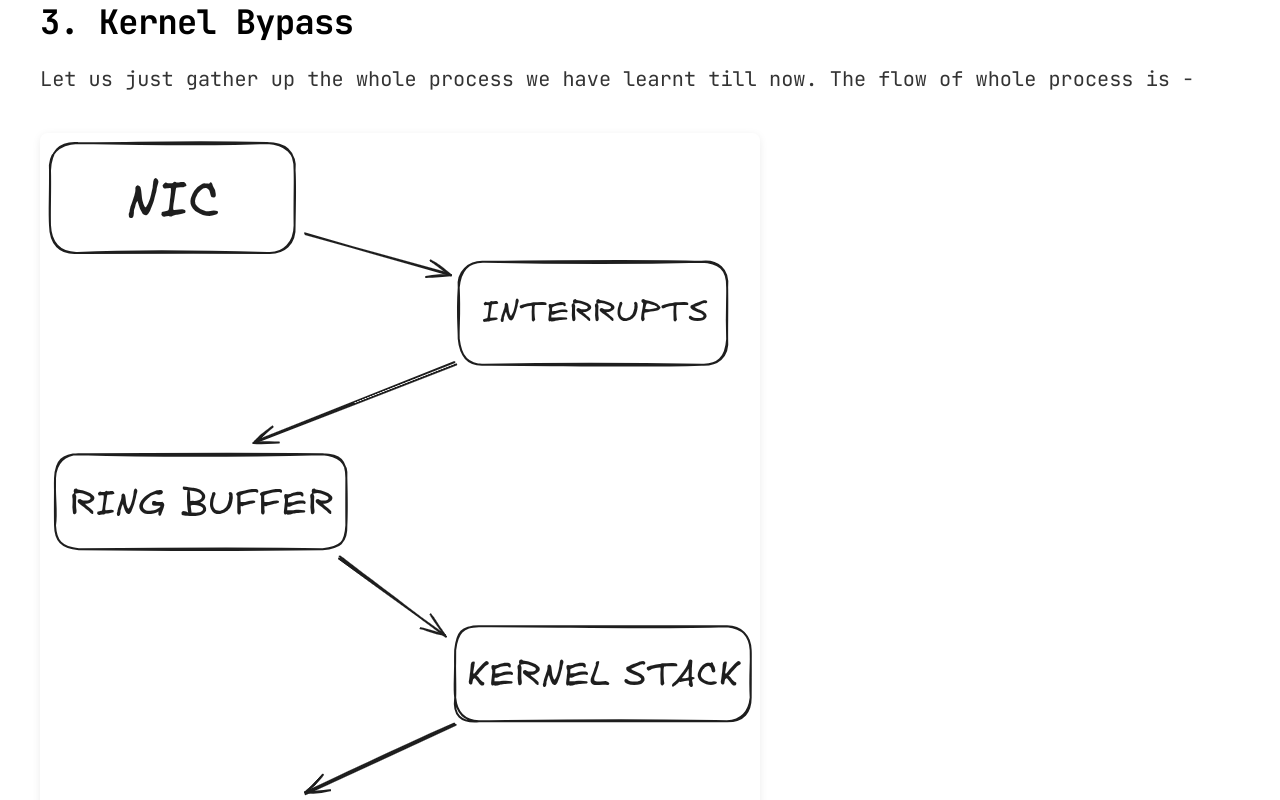
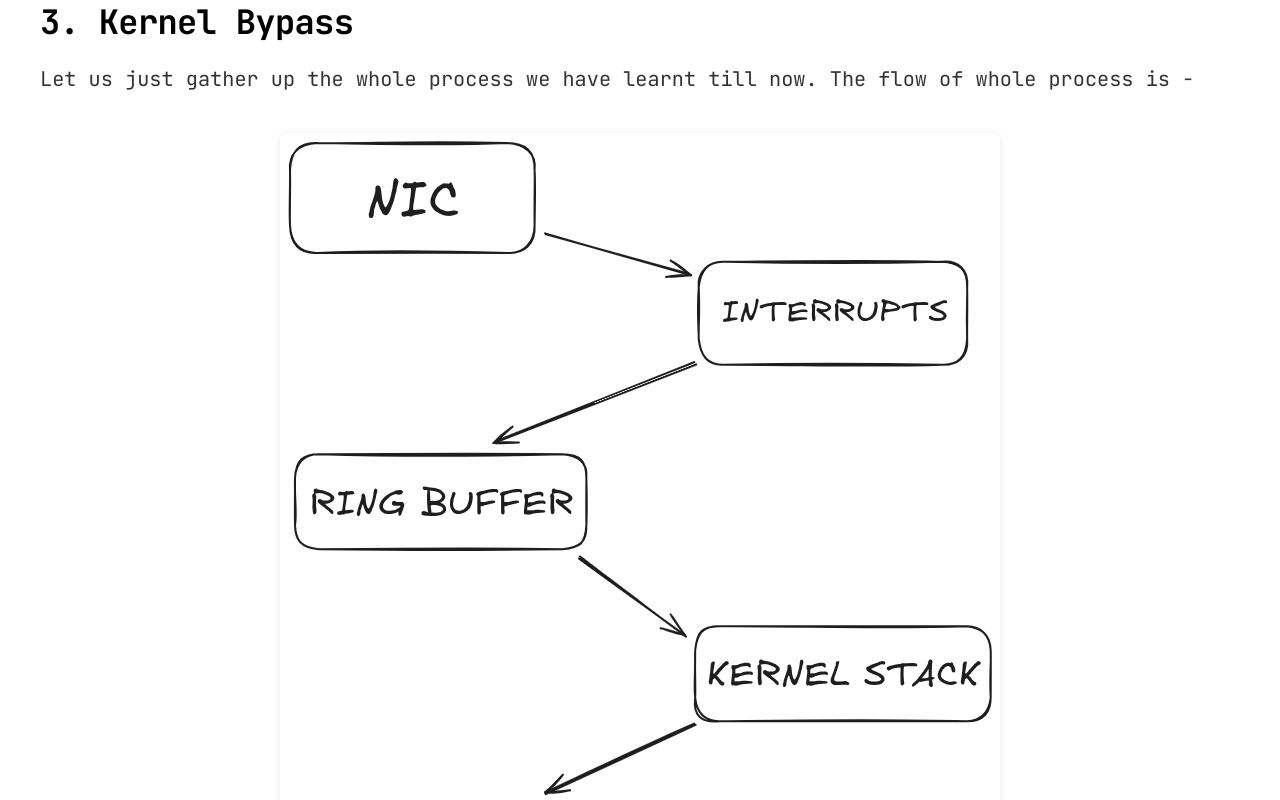
Before and after one commit to imrishi007/rishi_writes, a React (Vite) app: page /blog/low-latency-security-hft in a window 1280 px wide. Shown: the part 4560-5360 px from the top of the page. Built offline with nearby package versions, Linux system fonts and the light colour scheme.

Commit message:
Center images in HFT blog by adding display block and margin auto

```diff
--- a/src/pages/posts/LowLatencySecurityHFT.jsx
+++ b/src/pages/posts/LowLatencySecurityHFT.jsx
@@ -125,7 +125,9 @@ const LowLatencySecurityHFT = () => {
           style={{
             maxWidth: '100%',
             height: 'auto',
-            borderRadius: '8px'
+            borderRadius: '8px',
+            display: 'block',
+            margin: '0 auto'
           }}
         />
       </div>
@@ -293,7 +295,9 @@ expected_seq++;`}
           style={{
             maxWidth: '100%',
             height: 'auto',
-            borderRadius: '8px'
+            borderRadius: '8px',
+            display: 'block',
+            margin: '0 auto'
           }}
         />
       </div>
```
